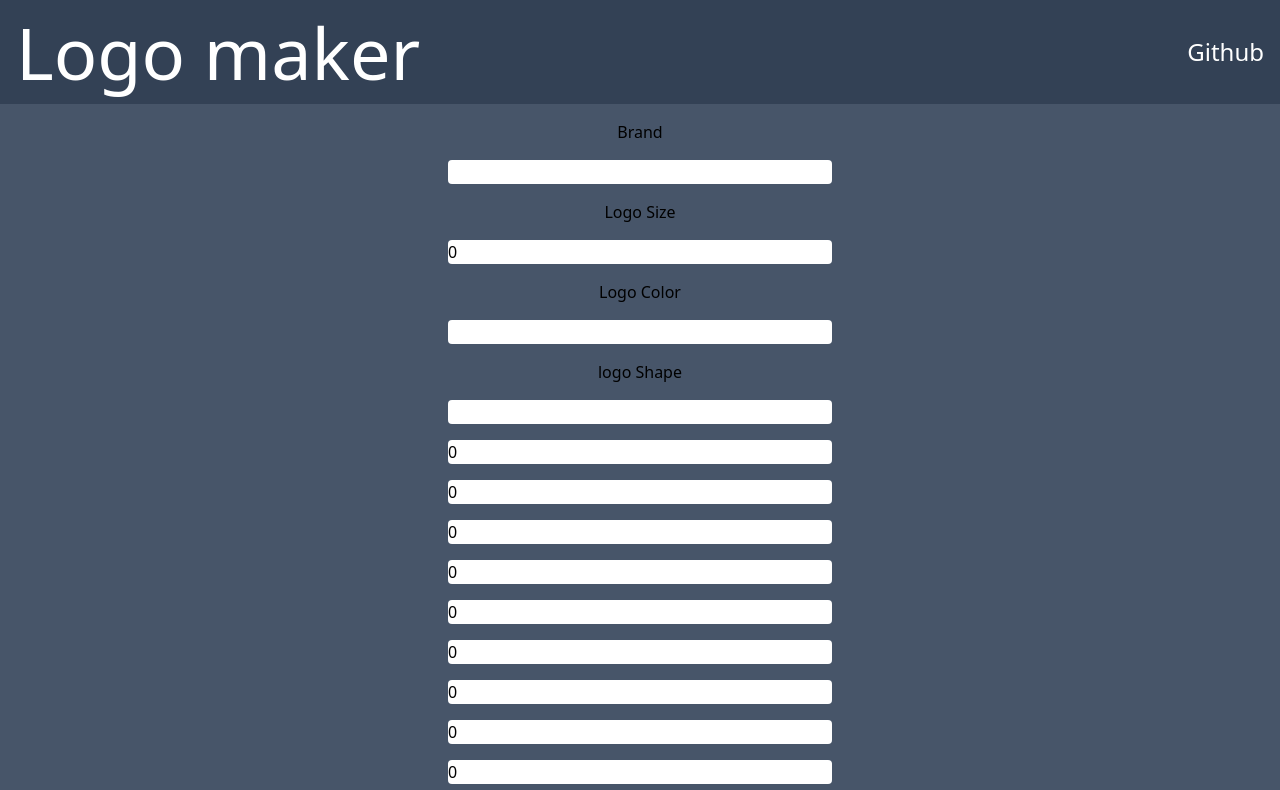
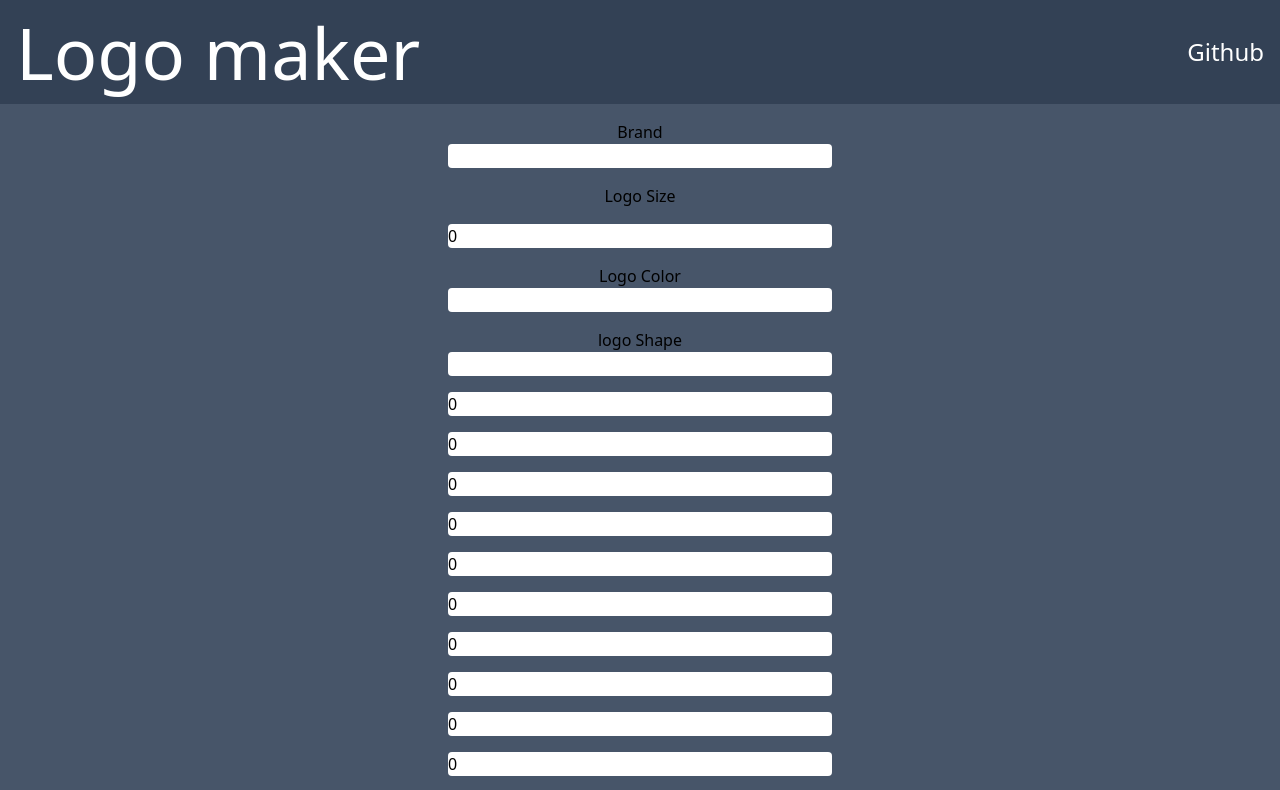
Before and after one commit to ChrisForti/react-logo-maker, a React (Vite) app: page / in a window 1280 px wide. Shown: the top 790 px of the page. Built offline with nearby package versions, Linux system fonts and the light colour scheme.

Commit message:
Pushing input.tsx

```diff
--- a/src/components/Input.tsx
+++ b/src/components/Input.tsx
@@ -6,7 +6,7 @@ type StringInputProps = {
 
 export function StringInput({ label, value, setValue }: StringInputProps) {
   return (
-    <>
+    <div className="mx-auto w-fit">
       <div>{label}</div>
       <input
         type="text"
@@ -16,7 +16,7 @@ export function StringInput({ label, value, setValue }: StringInputProps) {
         }}
         className="mx-auto w-96 rounded"
       />
-    </>
+    </div>
   );
 }
 
```
